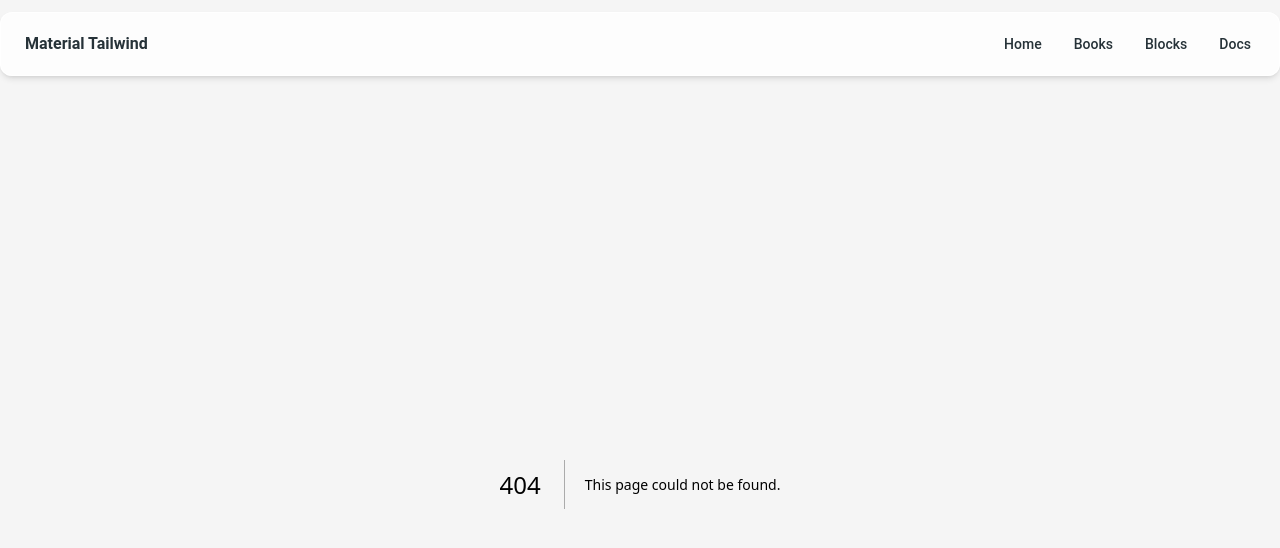
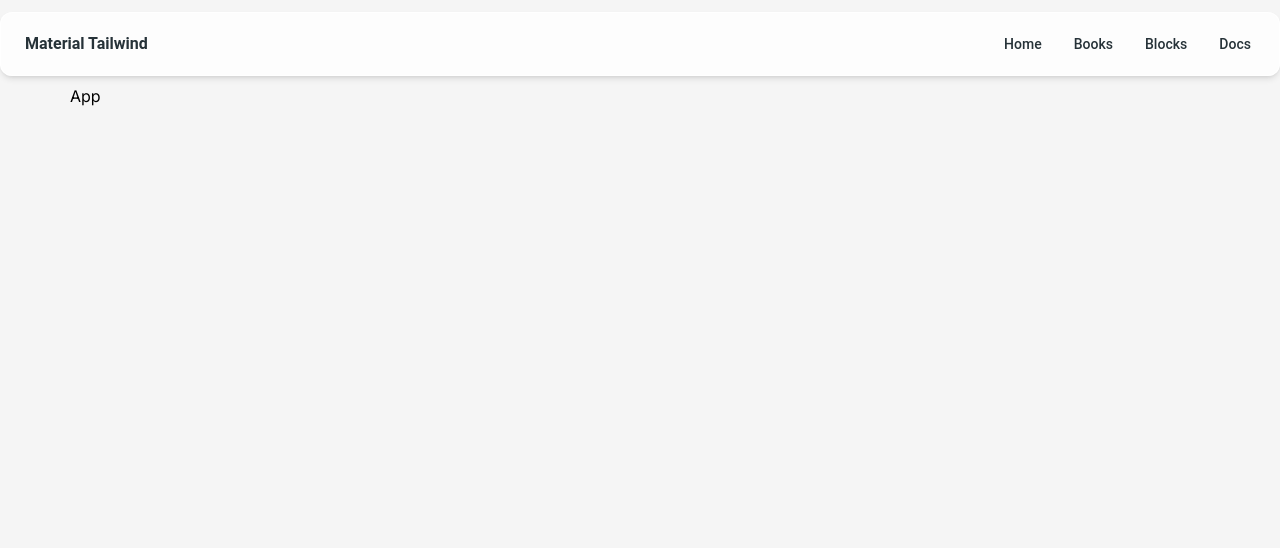
Before and after one commit to CinemaCafe/NextJs, a Next.js app: page /comps in a window 1280 px wide. Before the commit this address had no page. Shown: the top 548 px of the page. Built offline with nearby package versions, Linux system fonts and the light colour scheme.

Commit message:
useCallback

```diff
--- a/db.json
+++ b/db.json
@@ -13,10 +13,6 @@
       "id": 7
     },
     {
-      "title": "The Witcher",
-      "id": 8
-    },
-    {
       "title": "Cyberpunk",
       "id": 9
     }
--- a/src/app/books/App.tsx
+++ b/src/app/books/App.tsx
@@ -14,7 +14,7 @@ const BookApp = () => {
     // https://codepen.io/sgrider/pen/BarEowz
     useEffect(()=> {
         fetchBook();
-    }, [fetchBook])
+    }, [fetchBook]);
 
     // books.length > 0 &&  console.log(books);
 
--- /dev/null
+++ b/src/app/comps/CompsApp.tsx
@@ -0,0 +1,9 @@
+const CompsApp = () => {
+    return (
+        <div className="container mx-auto relative">
+            <h1>App</h1>
+        </div>
+    )
+}
+
+export default CompsApp;
--- /dev/null
+++ b/src/app/comps/page.tsx
@@ -0,0 +1,8 @@
+import CompsApp from "./CompsApp"
+
+
+const Home = () => {
+    return <CompsApp />
+}
+
+export default Home;
--- a/src/app/contexts/books.tsx
+++ b/src/app/contexts/books.tsx
@@ -1,4 +1,4 @@
-import { PropsWithChildren, createContext, useState } from "react";
+import { PropsWithChildren, createContext, useCallback, useState } from "react";
 import agent from "../api/agent";
 import { Book } from "../models/book";
 
@@ -17,10 +17,14 @@ const BooksContext = createContext<BookContextValue>({books: [], fetchBook : ()
 const Provider = ( { children } : PropsWithChildren<any> ) => {
     const [books, setBooks] = useState<Book[]>([]);
 
-    const fetchBook = async () => {
+    // useCallback is a React Hook that lets you cache a function definition between re-renders.
+    // https://react.dev/reference/react/useCallback
+    // to prevent infinity loop fetchBook function
+    const fetchBook = useCallback(async () => {
         const response = await agent.BookAPI.getlist();
         setBooks(response);
-    }
+    }, []);
+
 
     const deleteBookById = async (id:number) => {
         await agent.BookAPI.delete(id);
@@ -48,6 +52,7 @@ const Provider = ( { children } : PropsWithChildren<any> ) => {
     };
 
 
+
     // put all these things in the object
     const valueToShare = {
         books,
```
